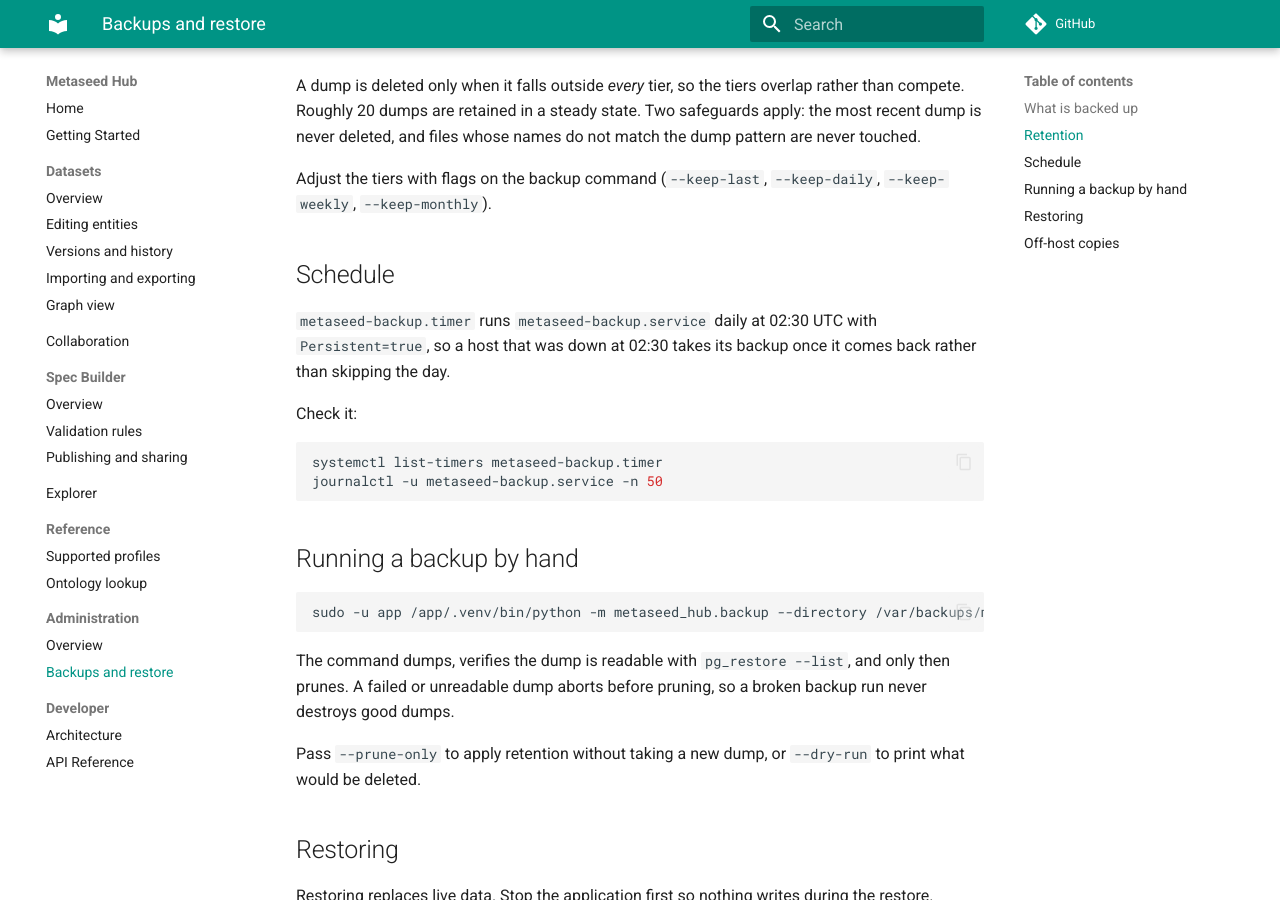
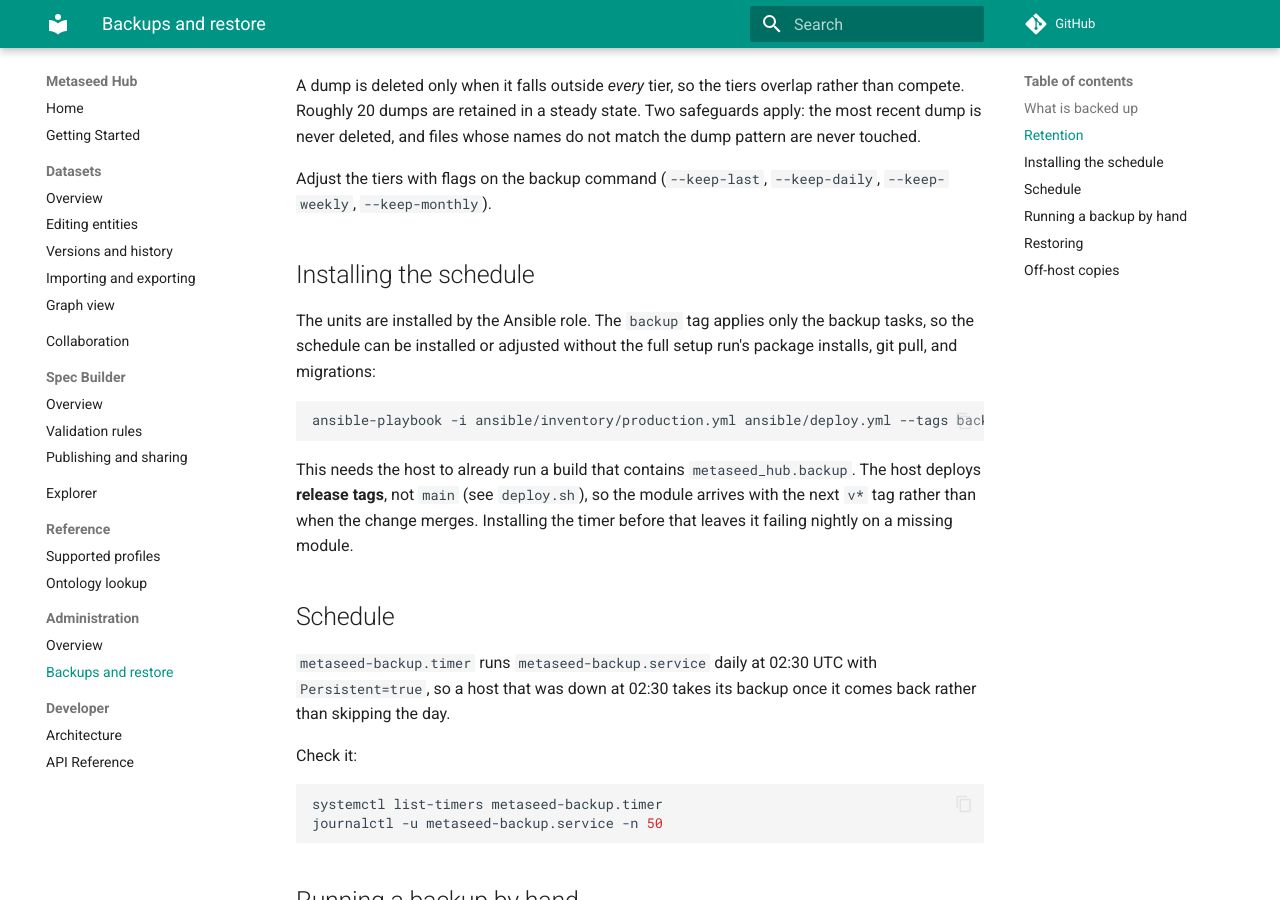
Before and after one commit to sorenwacker/metaseed-hub, an MkDocs documentation site: the page built from docs/backups.md, in a window 1280 px wide and 900 px high, scrolled down 955 px. Built offline with MkDocs 1.6.1 and Material for MkDocs 9.7.7, drawn with Linux system fonts in a browser that asks for light colours; comment, search, counter and statistics services are not loaded.

Commit message:
allow the backup schedule to be installed without a full setup run

````diff
--- a/docs/backups.md
+++ b/docs/backups.md
@@ -24,6 +24,16 @@ Keeping every daily dump forever costs storage; keeping only the last few loses
 A dump is deleted only when it falls outside *every* tier, so the tiers overlap rather than compete. Roughly 20 dumps are retained in a steady state. Two safeguards apply: the most recent dump is never deleted, and files whose names do not match the dump pattern are never touched.
 
 Adjust the tiers with flags on the backup command (`--keep-last`, `--keep-daily`, `--keep-weekly`, `--keep-monthly`).
+
+## Installing the schedule
+
+The units are installed by the Ansible role. The `backup` tag applies only the backup tasks, so the schedule can be installed or adjusted without the full setup run's package installs, git pull, and migrations:
+
+```bash
+ansible-playbook -i ansible/inventory/production.yml ansible/deploy.yml --tags backup
+```
+
+This needs the host to already run a build that contains `metaseed_hub.backup`. The host deploys **release tags**, not `main` (see `deploy.sh`), so the module arrives with the next `v*` tag rather than when the change merges. Installing the timer before that leaves it failing nightly on a missing module.
 
 ## Schedule
 
````
Also changed, not shown: 1 other file.
